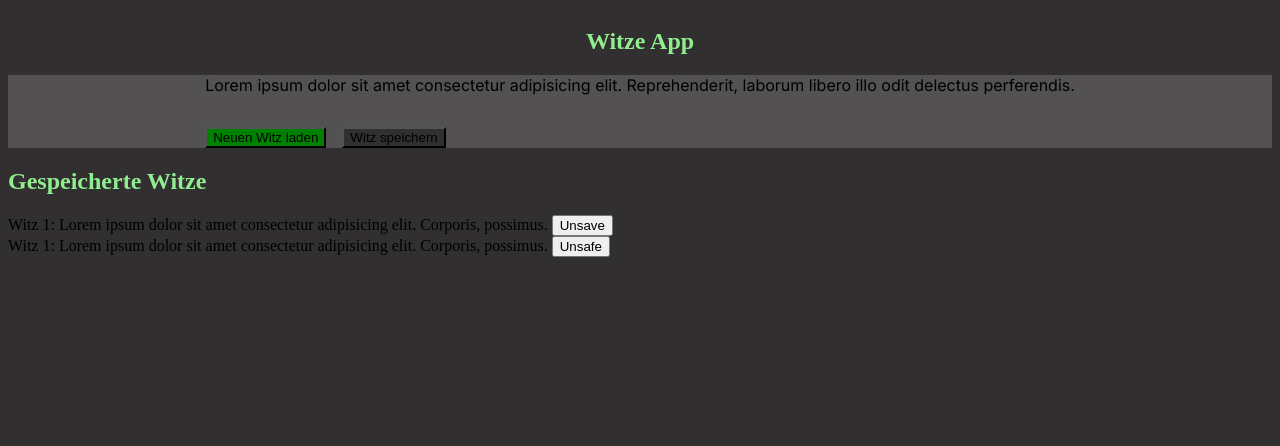
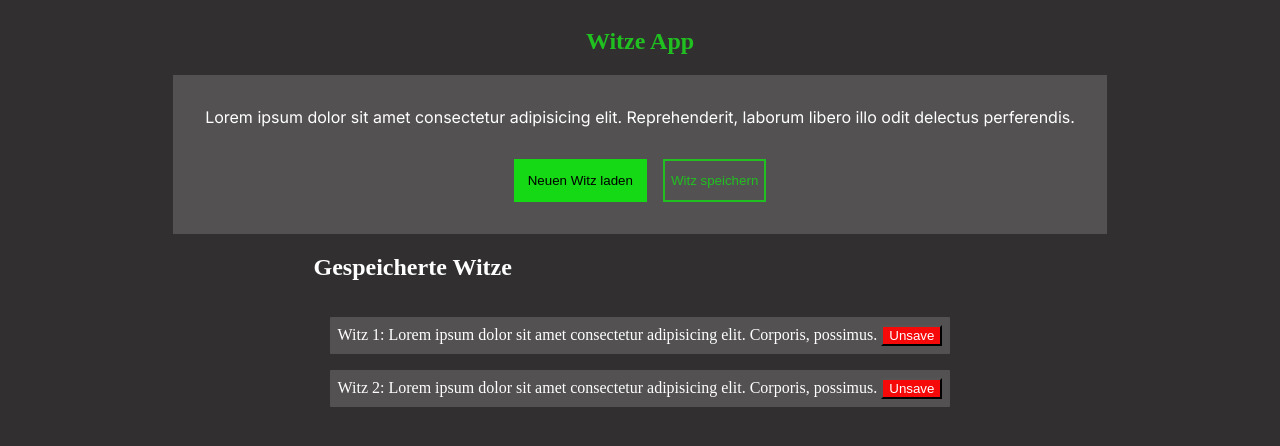
Before and after one commit to p4u1s/Module_7_CH5_WitzeAPP, a website built with Vite: page index.html in a window 1280 px wide. Built offline with nearby package versions, Linux system fonts and the light colour scheme; a web font is replaced by a local one.

Commit message:
added correct colors to styling and classes to buttons in markup

```diff
--- a/index.html
+++ b/index.html
@@ -34,12 +34,12 @@
         <div class="saved-jokes__joke">
           Witz 1: Lorem ipsum dolor sit amet consectetur adipisicing elit.
           Corporis, possimus.
-          <button>Unsave</button>
+          <button class="saved-jokes__button">Unsave</button>
         </div>
         <div class="saved-jokes__joke">
-          Witz 1: Lorem ipsum dolor sit amet consectetur adipisicing elit.
+          Witz 2: Lorem ipsum dolor sit amet consectetur adipisicing elit.
           Corporis, possimus.
-          <button>Unsafe</button>
+          <button class="saved-jokes__button">Unsave</button>
         </div>
       </div>
     </section>
--- a/style/_colors.scss
+++ b/style/_colors.scss
@@ -1,5 +1,6 @@
 $bg-light: rgb(83, 81, 81);
 $bg-dark: rgb(49, 47, 47);
 
-$h1-color: green;
-$text-color: lightgreen;
+$primary: rgb(33, 192, 33);
+$secondary: rgb(255, 255, 255);
+$button: rgb(245, 9, 9);
--- a/style/style.scss
+++ b/style/style.scss
@@ -5,17 +5,17 @@ body {
   display: flex;
   flex-direction: column;
   background-color: colors.$bg-dark;
+  align-items: center;
   justify-content: center;
 }
 
 .heading-section {
-  display: flex;
-  color: colors.$h1-color;
+  color: colors.$primary;
   background-color: colors.$bg-dark;
   justify-content: center;
   &__heading {
     font-family: fonts.$h1-font;
-    color: colors.$text-color;
+    color: colors.$primary;
     text-size: 20;
     align-items: center;
     justify-content: center;
@@ -23,39 +23,65 @@ body {
 }
 
 .current-joke {
-  display: flex;
   background-color: colors.$bg-light;
+  color: colors.$secondary;
   justify-content: center;
   font-family: fonts.$text-font;
-  background-color: colors.$bg-light;
   padding: auto;
 
   &__text {
     text-align: left;
     margin: auto;
+    padding: 2rem;
   }
+
   &__button-container {
     display: flex;
     gap: 1rem;
     margin-top: 2rem;
+    justify-content: center;
   }
+
   &__buttons {
-    background-color: green;
+    background-color: rgb(20, 217, 20);
+    padding: 14px;
+    border: none;
   }
+
   &__buttons--inverted {
-    background-color: colors.$bg-dark;
-    textcolor: colors.$text-color;
+    border: 2px solid;
+    border-color: colors.$primary;
+    background-color: colors.$bg-light;
+    color: colors.$primary;
   }
 }
 
 .saved-jokes {
   display: flex;
   flex-direction: column;
-  justify-content: center;
+
   &__heading {
     font-family: fonts.$h2-font;
-    color: colors.$text-color;
+    color: colors.$secondary;
+    align-items: end;
   }
+  &__joke {
+    background-color: colors.$bg-light;
+    color: colors.$secondary;
+    margin: 1rem;
+    padding: 0.5rem;
+    border-radius: 1px;
+  }
+
   &__button {
+    color: colors.$secondary;
+    background-color: colors.$button;
   }
 }
+
+@media (min) {
+
+}
+
+@media (min-width: 1100px) {
+}
```
Also changed, not shown: style/style.css, 1 other file.
